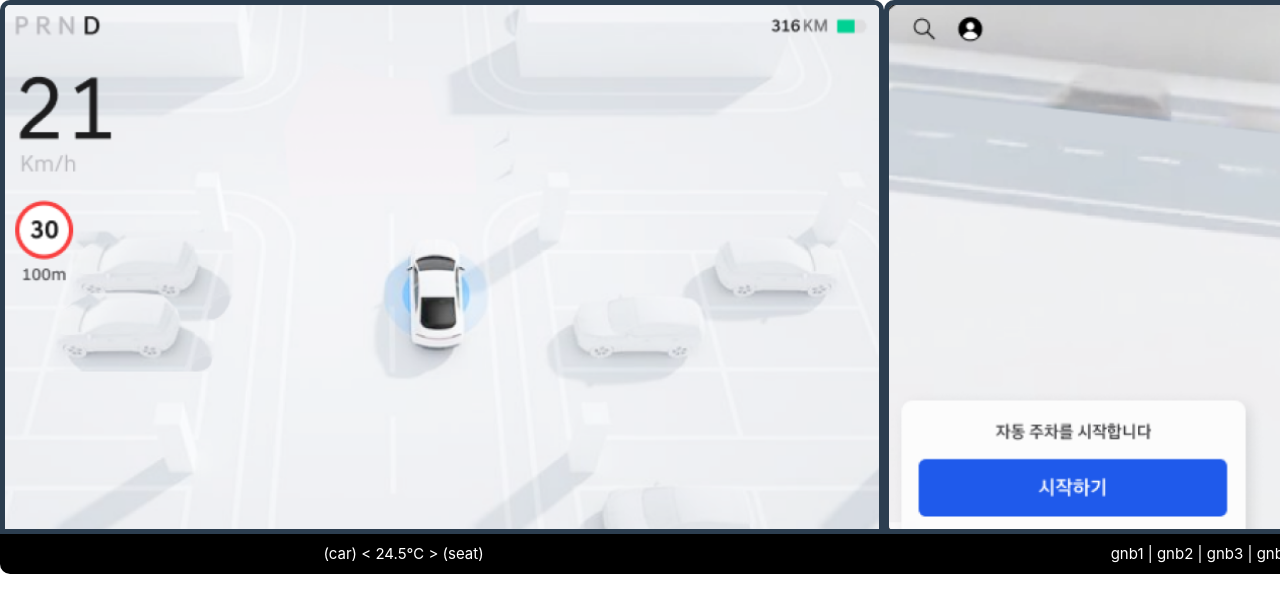
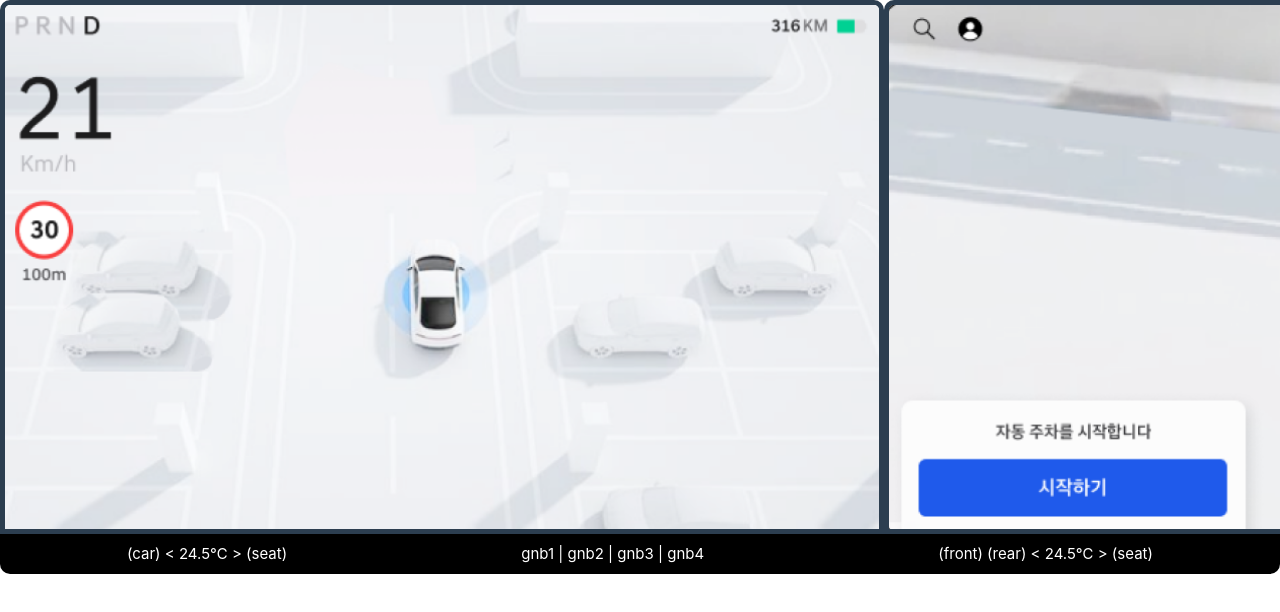
Before and after one commit to delee-dix/h-studio-layout, a Vue app: page / in a window 1280 px wide. Shown: the top 612 px of the page. Built offline with nearby package versions, Linux system fonts and the light colour scheme; the HTML template or start-up script is replaced by a standard one.

Commit message:
[edit] gnb
GNB 영역의 width 값을 100%로 수정
→ 화면 전체를 기준으로 작성

```diff
--- a/src/view/FullThreeScreen.vue
+++ b/src/view/FullThreeScreen.vue
@@ -55,6 +55,6 @@ const rightImagePath = new URL('@/asset/right_full.png', import.meta.url).href;
 }
 
 .gnb {
-    width: 192.5%;
+    width: 100%;
 }
 </style>
--- a/src/view/ShortThreeScreen.vue
+++ b/src/view/ShortThreeScreen.vue
@@ -38,7 +38,6 @@ const rightImagePath = new URL('@/asset/right_short.png', import.meta.url).href;
 
 .main-content {
     display: flex;
-    flex: 1;
     width: 100%;
 }
 
@@ -55,6 +54,6 @@ const rightImagePath = new URL('@/asset/right_short.png', import.meta.url).href;
 }
 
 .gnb {
-    width: 192.1%;
+    width: 100%;
 }
 </style>
```
